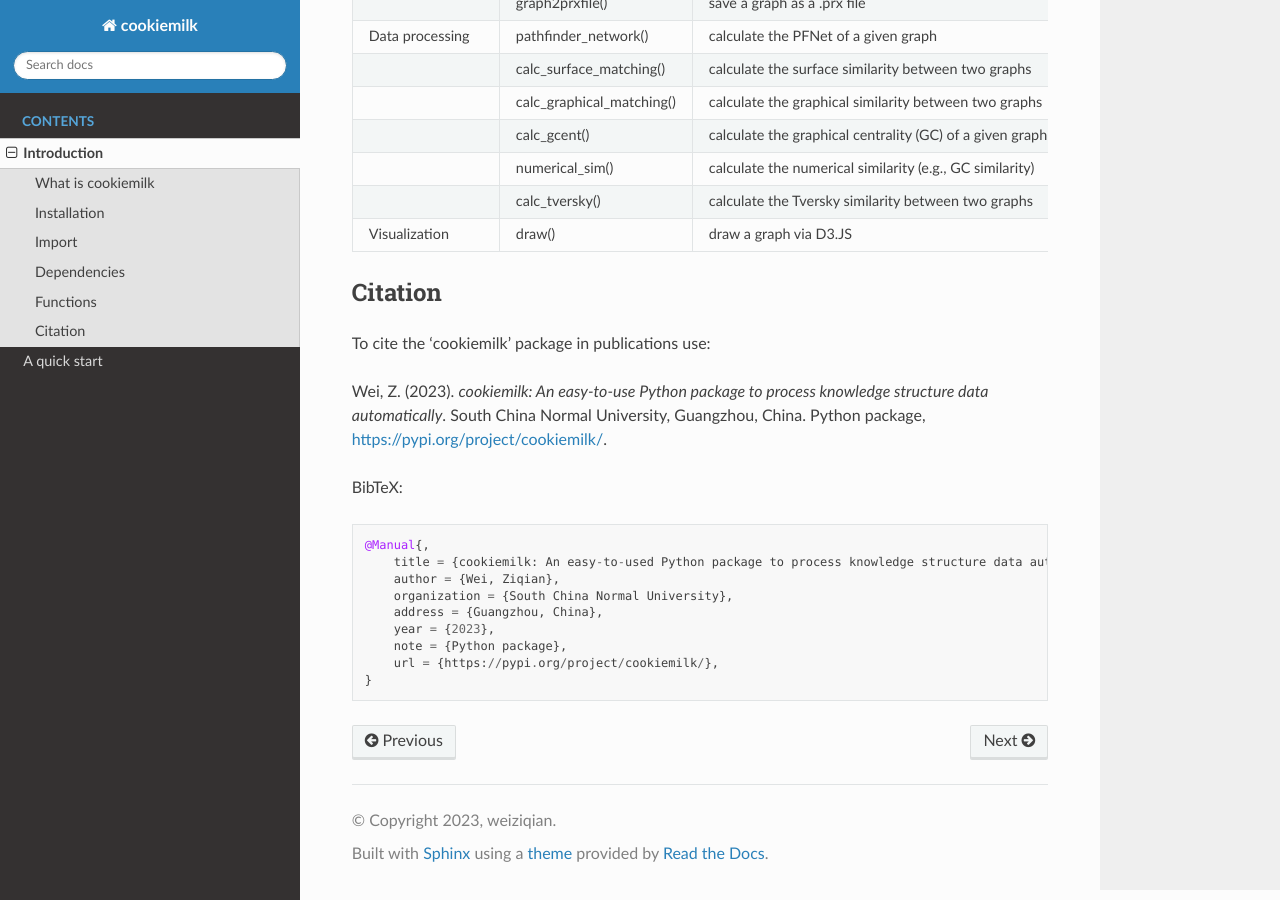
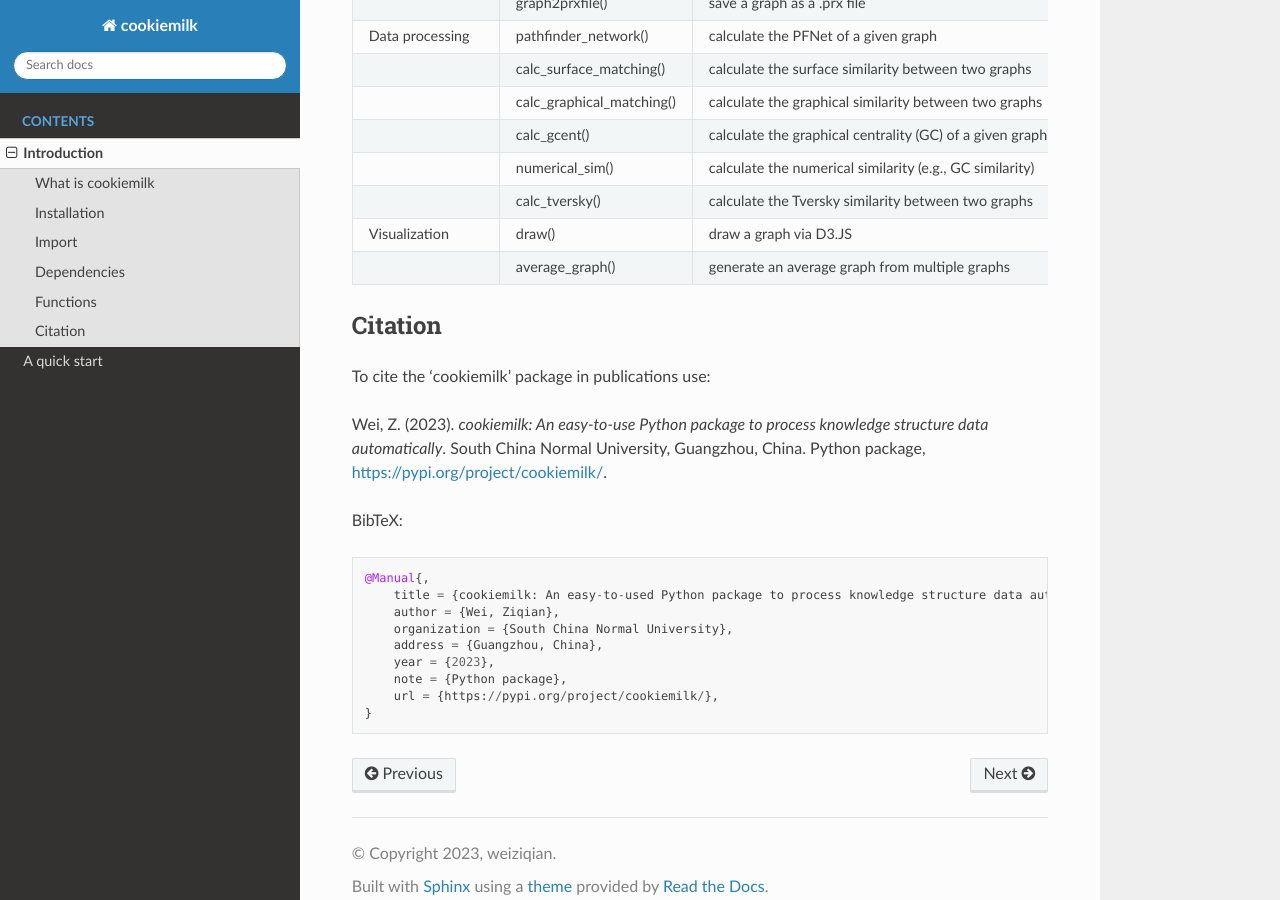
Before and after one commit to weiziqianpsych/cookiemilk_tutorial, a Sphinx documentation site: the page built from cookiemilk_tutorial/source/Introduction.md, in a window 1280 px wide and 900 px high, scrolled down 1671 px. Built offline with Sphinx 7.4.7 and the Read the Docs theme 2.0.0, drawn with Linux system fonts in a browser that asks for light colours; pages that are not in the unit, such as notebooks, are missing from menus.

Commit message:
Update Introduction.md

```diff
--- a/cookiemilk_tutorial/source/Introduction.md
+++ b/cookiemilk_tutorial/source/Introduction.md
@@ -52,6 +52,7 @@ import cookiemilk
 |                  |   numerical_sim()        | calculate the numerical similarity (e.g., GC similarity)  |
 |                  |calc_tversky()            | calculate the Tversky similarity between two graphs        |
 |Visualization     |draw()                    | draw a graph via D3.JS     |
+|                  | average_graph()            | generate an average graph from multiple graphs         |
 
 ## Citation
 To cite the 'cookiemilk' package in publications use:
```
